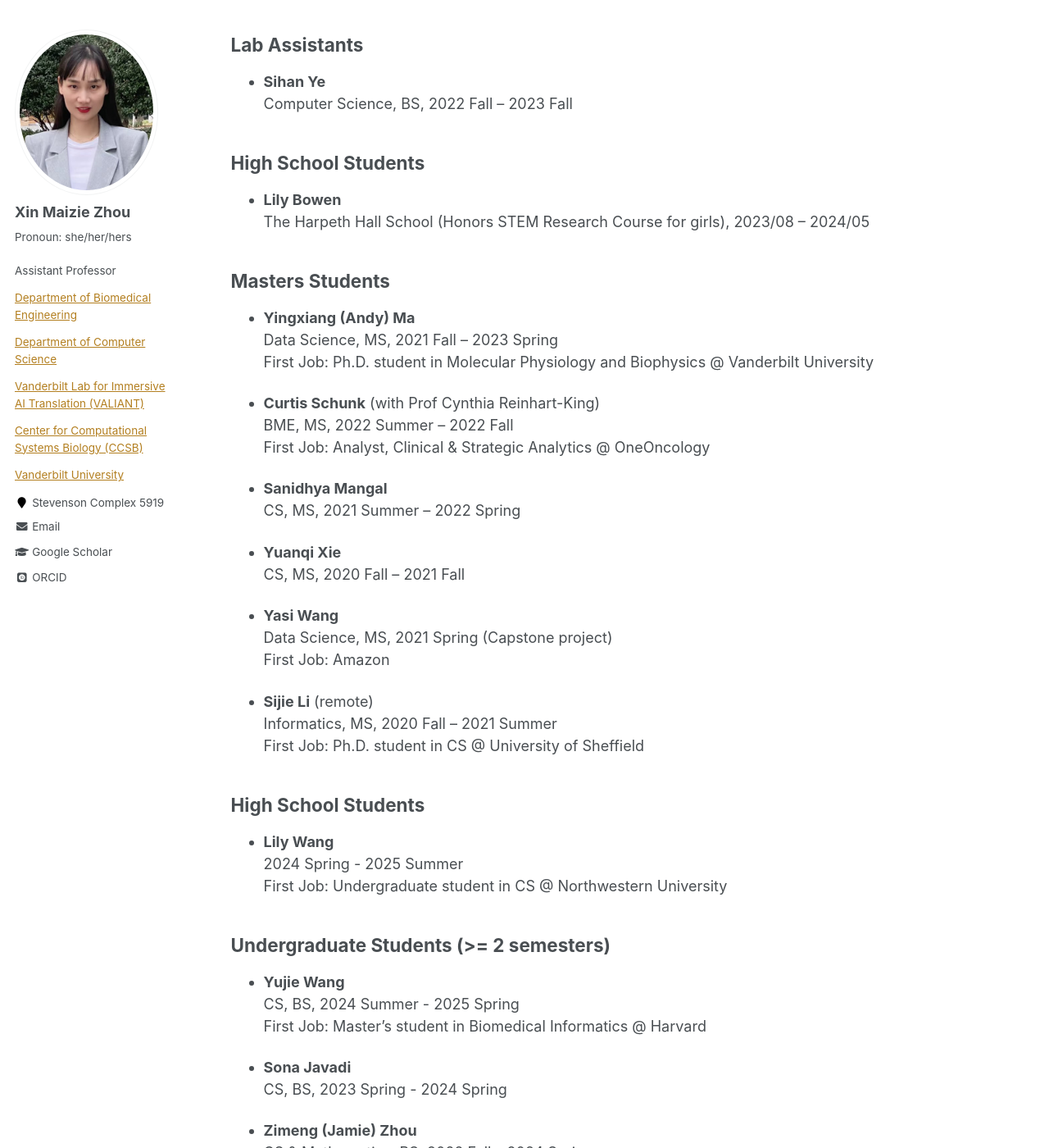
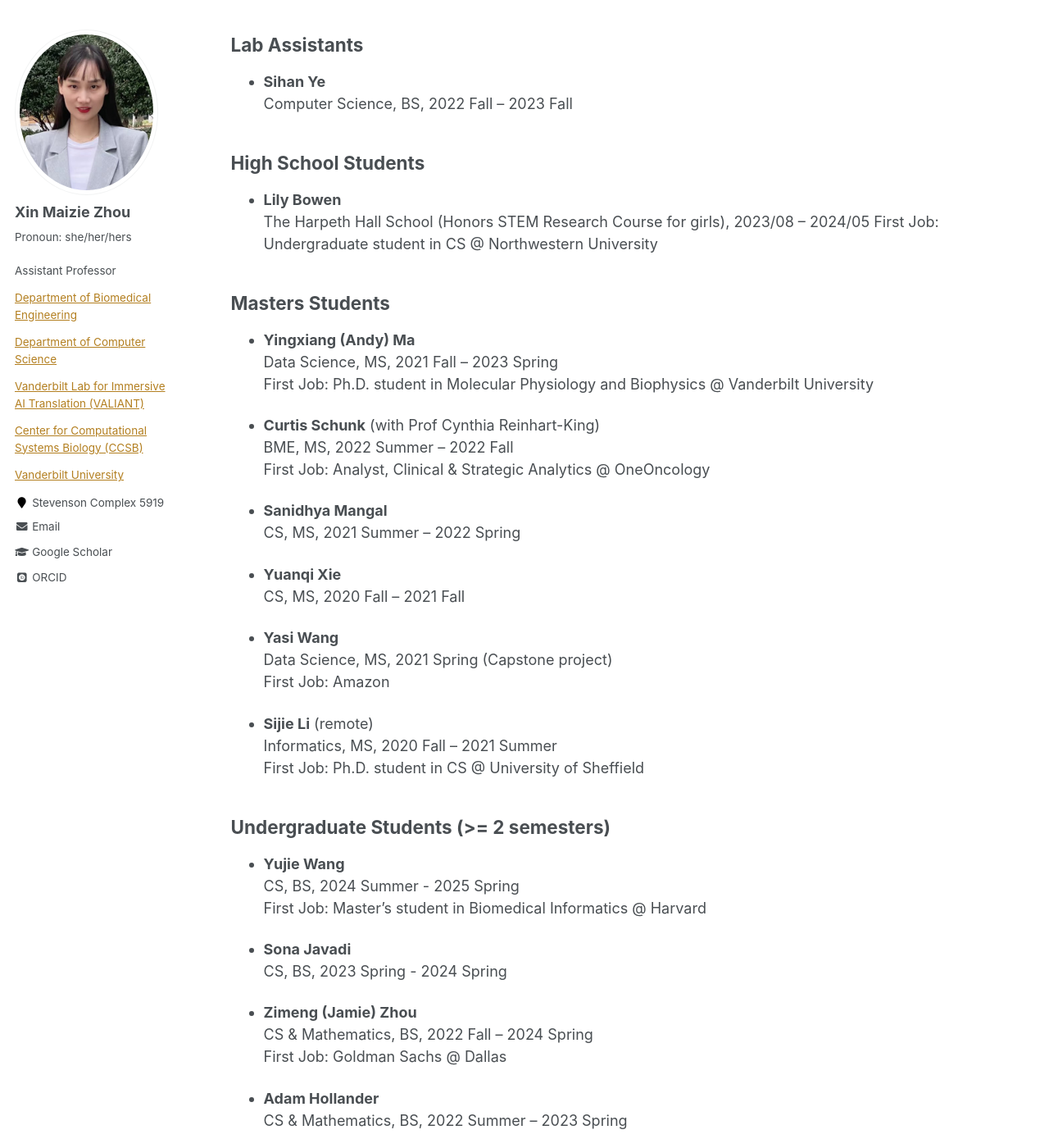
Before and after one commit to maiziezhoulab/Maiziezhoulab.github.io, a Jekyll site: the page built from _pages/LabMembers.md, in a window 1280 px wide and 1400 px high, scrolled down 2665 px. Shown: the whole window at 82% size. Built offline with Jekyll 4.4.1, drawn with Linux system fonts in a browser that asks for light colours; some web fonts are replaced.

Commit message:
Update LabMembers.md

```diff
--- a/_pages/LabMembers.md
+++ b/_pages/LabMembers.md
@@ -250,10 +250,6 @@ author_profile: true
   Informatics, MS, 2020 Fall – 2021 Summer
   First Job: Ph.D. student in CS @ University of Sheffield
 
-## High School Students
-- **Lily Wang**
-  2024 Spring - 2025 Summer
-  First Job: Undergraduate student in CS @ Northwestern University
 
 ## Undergraduate Students (>= 2 semesters)
 - **Yujie Wang**
```
Also changed, not shown: other parts of _pages/LabMembers.md (+1 -1 lines).
